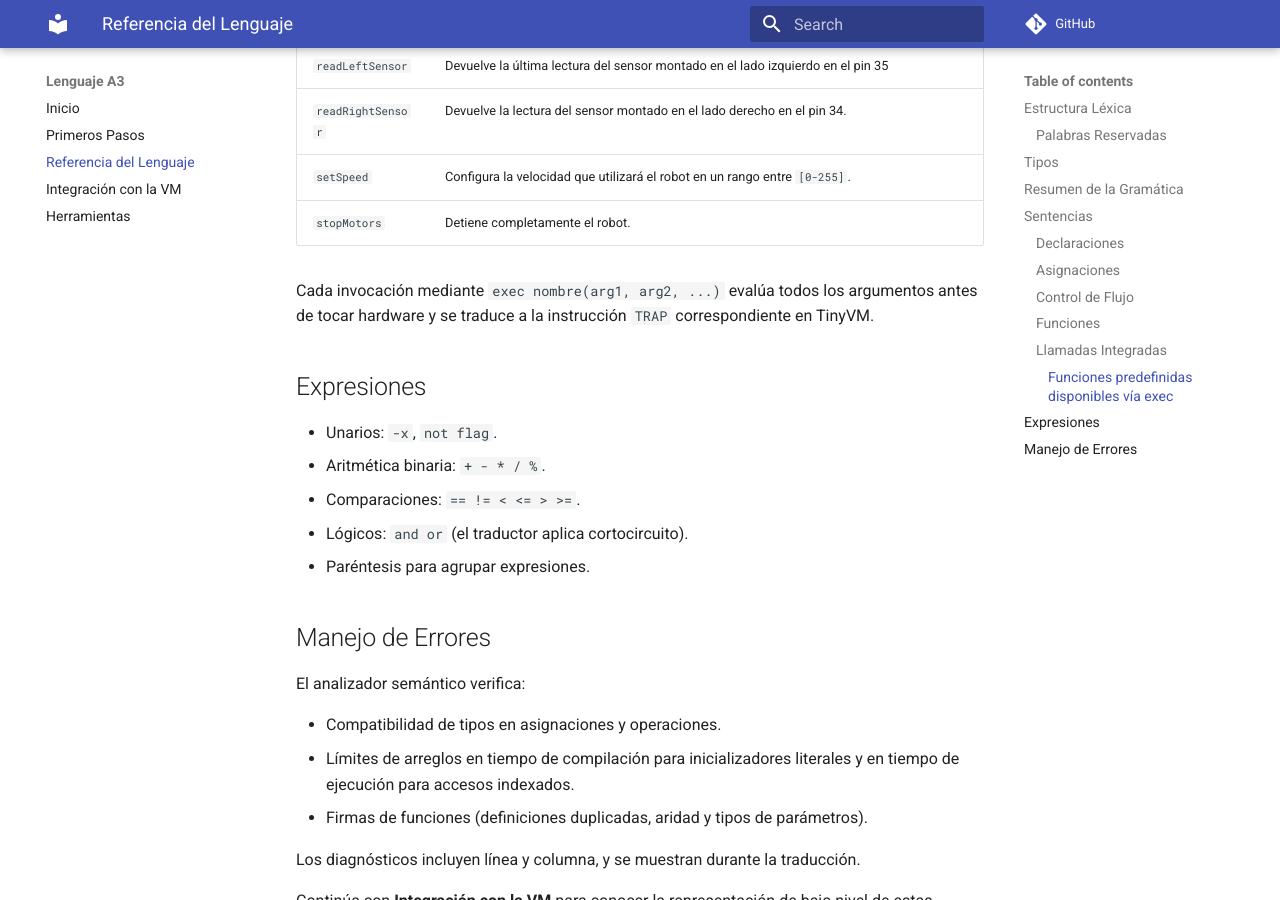
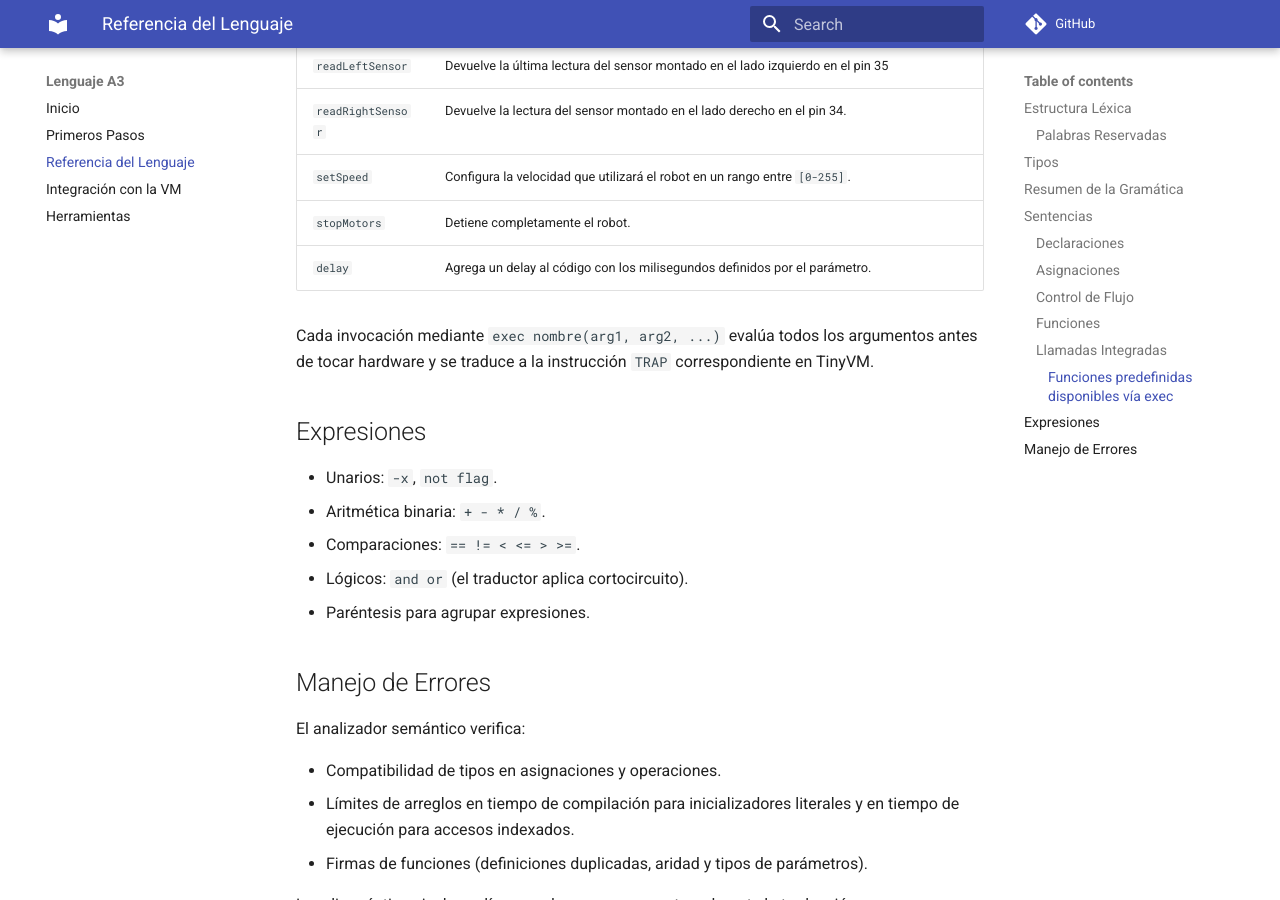
Before and after one commit to Pyload901/TLP_proyecto, an MkDocs documentation site: the page built from docs/language-reference.md, in a window 1280 px wide and 900 px high, scrolled down 3449 px. Built offline with MkDocs 1.6.1 and Material for MkDocs 9.7.7, drawn with Linux system fonts in a browser that asks for light colours; comment, search, counter and statistics services are not loaded; some of the changed lines change nothing that is shown.

Commit message:
fix: docs

````diff
--- a/docs/language-reference.md
+++ b/docs/language-reference.md
@@ -42,7 +42,7 @@
 ...
 ```
 
-La gramática continúa con producciones para expresiones, precedencias e indexaciones de arreglos, tal como se detalla en `/gramatica`. La precedencia de operadores sigue el orden del archivo: unarios `!`/`-`, multiplicativos `* / %`, aditivos `+ -`, comparaciones, `&&`, `||`.
+La gramática continúa con producciones para expresiones, precedencias e indexaciones de arreglos, tal como se detalla en `/gramatica`. La precedencia de operadores sigue el orden del archivo: unarios `!`/`-`, multiplicativos `* / %`, aditivos `+ -`, comparaciones, `and`, `or`.
 
 ## Sentencias
 
@@ -123,6 +123,7 @@
 | `readRightSensor` | Devuelve la lectura del sensor montado en el lado derecho en el pin 34.                             |
 | `setSpeed` | Configura la velocidad que utilizará el robot en un rango entre `[0-255]`.                             |
 | `stopMotors` | Detiene completamente el robot.                             |
+| `delay` | Agrega un delay al código con los milisegundos definidos por el parámetro.                             |
 
 Cada invocación mediante `exec nombre(arg1, arg2, ...)` evalúa todos los argumentos antes de tocar hardware y se traduce a la instrucción `TRAP` correspondiente en TinyVM.
 
````
Also changed, not shown: site/language-reference/index.html, site/search/search_index.json.
